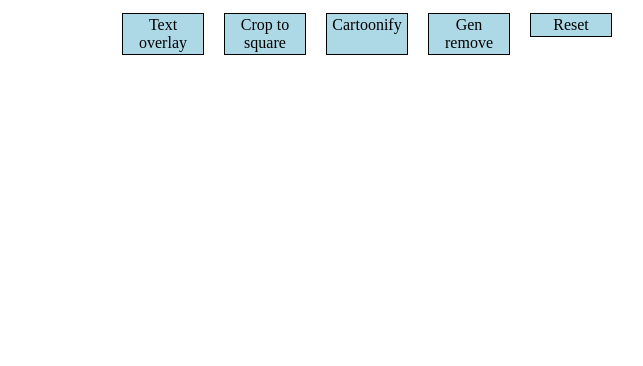
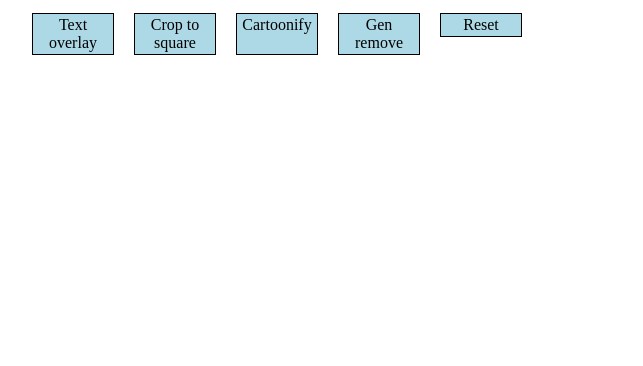
Before and after one commit to mhornstein/Cloudinary-Test, a Flask app: page / in a window 1280 px wide. Shown: the part 434-800 px from the top of the page, without its empty margins (218-861 px from the left). Run offline with Flask 3, Linux system fonts and the light colour scheme.

```diff
--- a/part2/static/main.css
+++ b/part2/static/main.css
@@ -14,7 +14,6 @@
   display: block;
 }
 .btn-group {
-  margin: 0px 90px;
   width: 100%;
   text-align: center;
   }
```
